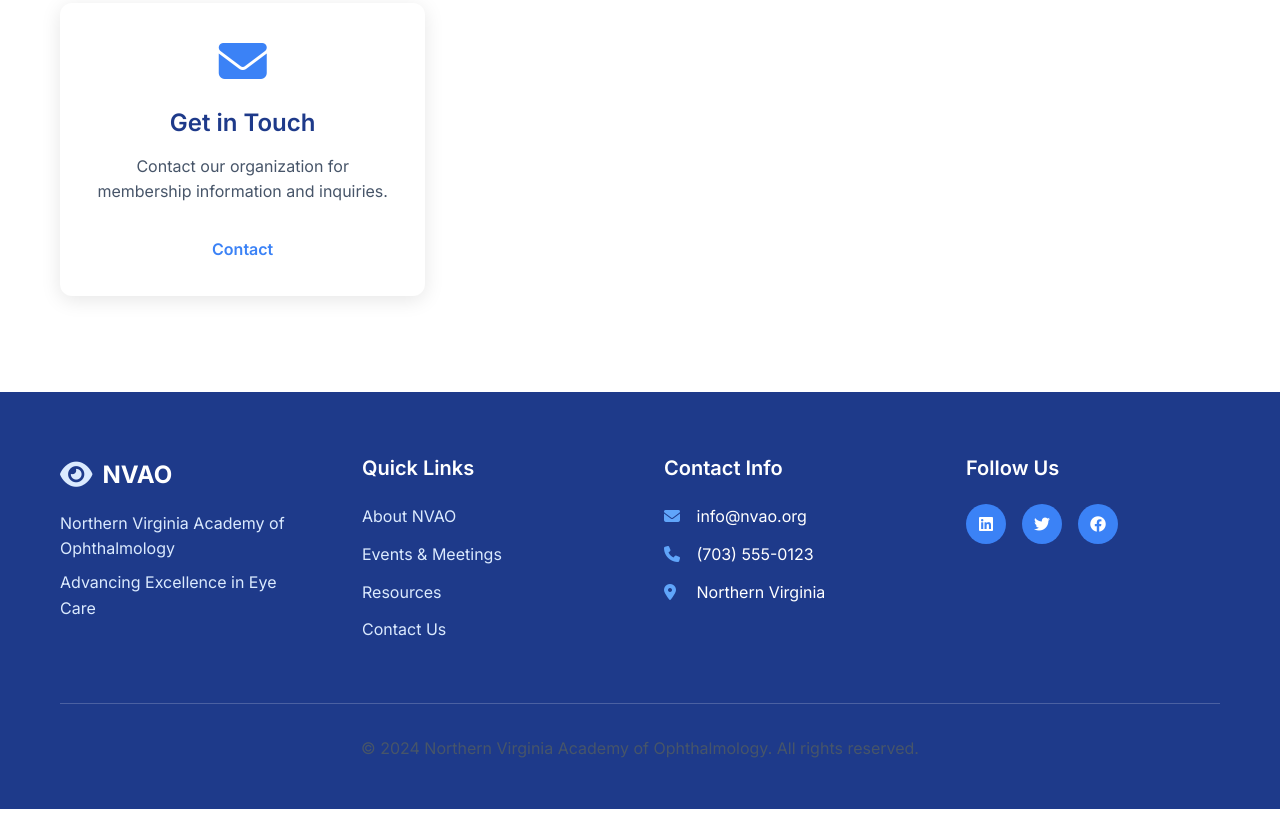
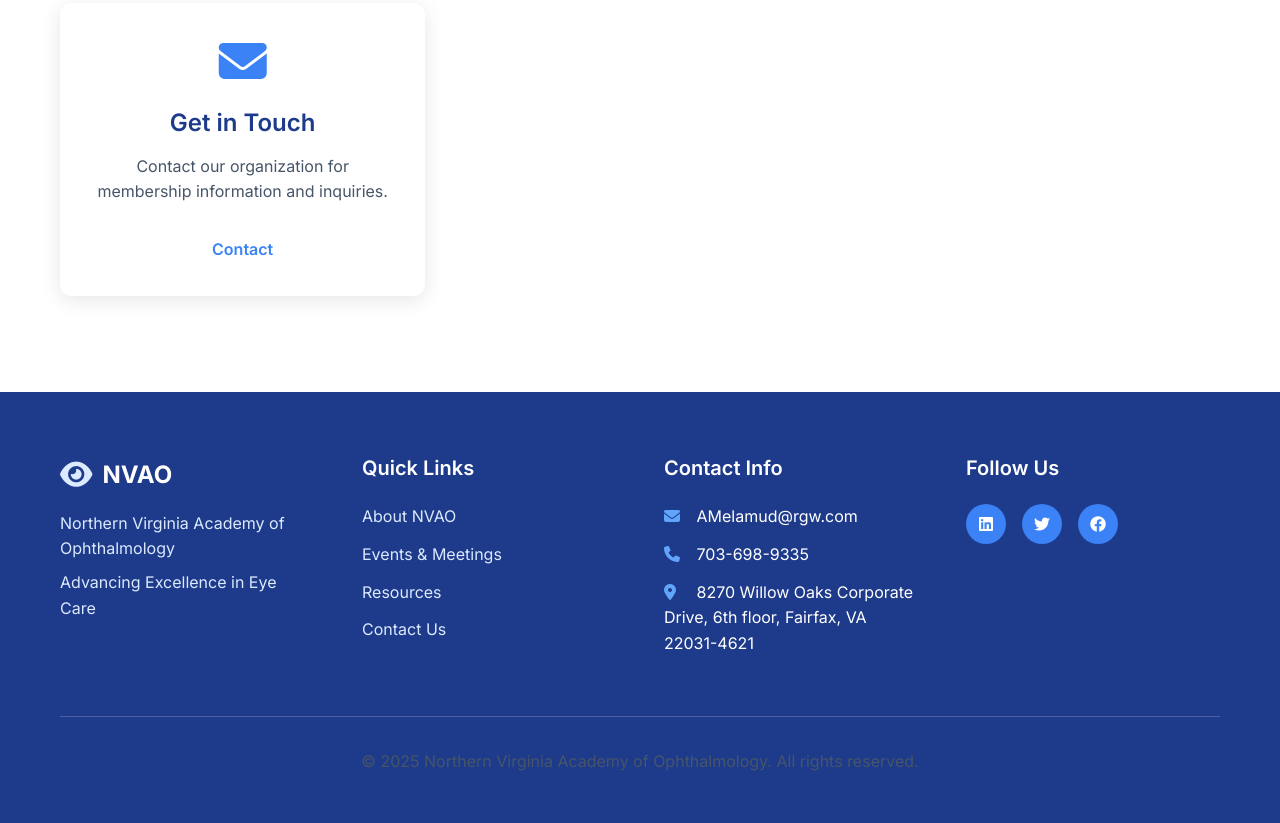
Before and after one commit to SMHerndon87/NVAO-website, a plain HTML site: page index.html in a window 1280 px wide. Shown: the part 2639-3462 px from the top of the page. Drawn offline with Linux system fonts and the light colour scheme.

Commit message:
Update index.html
update contact info

```diff
--- a/index.html
+++ b/index.html
@@ -199,9 +199,9 @@
                 <div class="footer-section">
                     <h4>Contact Info</h4>
                     <ul>
-                        <li><i class="fas fa-envelope"></i> info@nvao.org</li>
-                        <li><i class="fas fa-phone"></i> (703) 555-0123</li>
-                        <li><i class="fas fa-map-marker-alt"></i> Northern Virginia</li>
+                        <li><i class="fas fa-envelope"></i> AMelamud@rgw.com</li>
+                        <li><i class="fas fa-phone"></i> 703-698-9335</li>
+                        <li><i class="fas fa-map-marker-alt"></i> 8270 Willow Oaks Corporate Drive, 6th floor, Fairfax, VA 22031-4621</li>
                     </ul>
                 </div>
                 <div class="footer-section">
@@ -214,7 +214,7 @@
                 </div>
             </div>
             <div class="footer-bottom">
-                <p>&copy; 2024 Northern Virginia Academy of Ophthalmology. All rights reserved.</p>
+                <p>&copy; 2025 Northern Virginia Academy of Ophthalmology. All rights reserved.</p>
             </div>
         </div>
     </footer>
```
